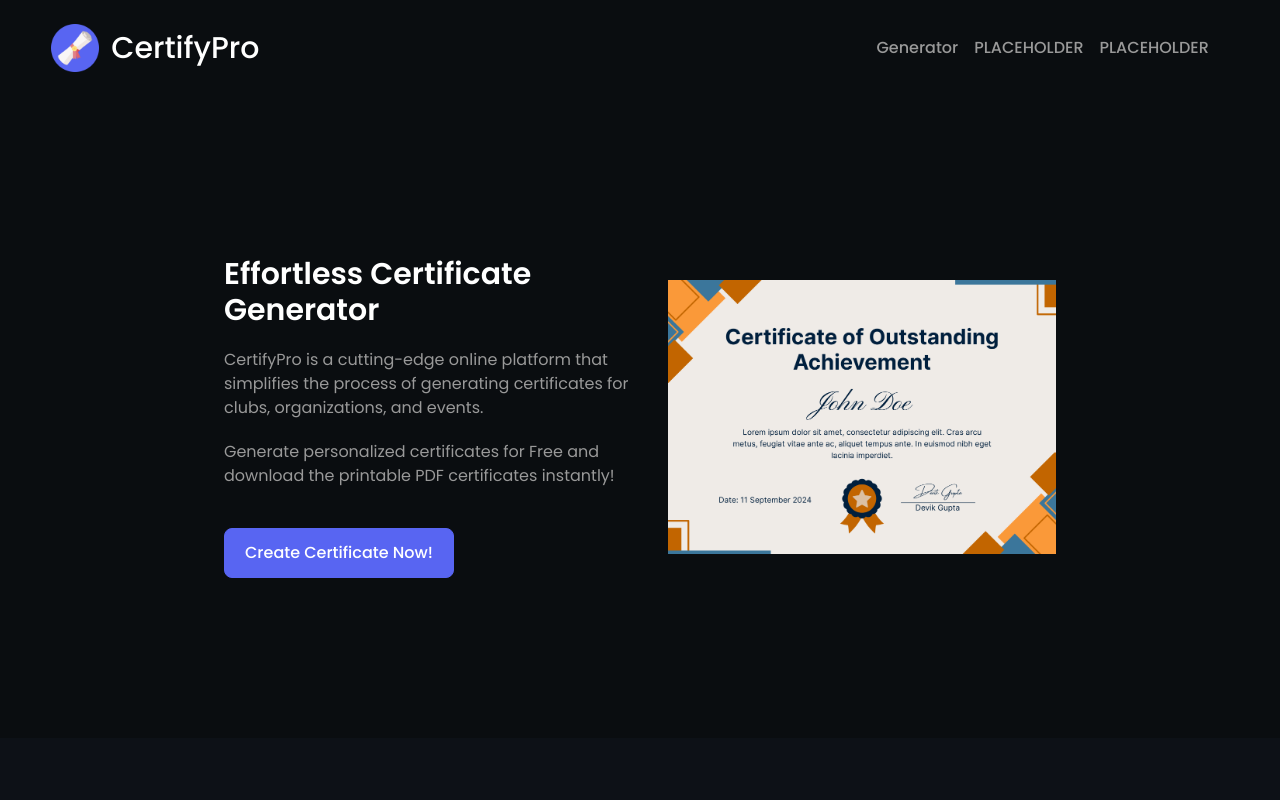
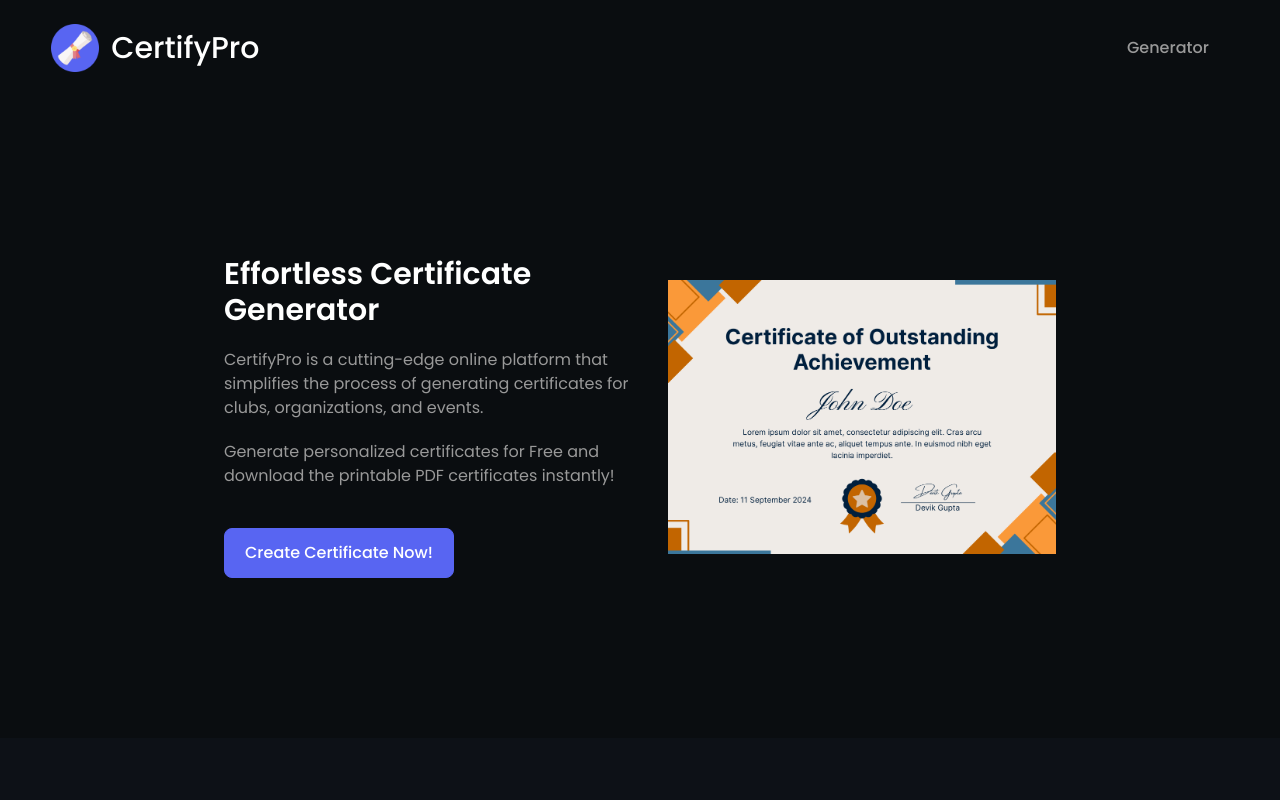
Before and after one commit to guptadevik2003/4th-Sem-Mini-Project, a React (Vite) app in the folder frontend/: page / in a window 1280 px wide. Shown: the top 800 px of the page. Built offline with nearby package versions, Linux system fonts and the light colour scheme.

Commit message:
Update Navbar.jsx

```diff
--- a/frontend/src/components/Navbar.jsx
+++ b/frontend/src/components/Navbar.jsx
@@ -25,12 +25,6 @@
             <li>
               <button onClick={() => { showHideNavbar(); navigate('/generator'); }} className='text-[#999] hover:text-[#ddd]'>Generator</button>
             </li>
-            <li>
-              <button onClick={() => { showHideNavbar(); navigate('/'); }} className='text-[#999] hover:text-[#ddd]'>PLACEHOLDER</button>
-            </li>
-            <li>
-              <button onClick={() => { showHideNavbar(); navigate('/'); }} className='text-[#999] hover:text-[#ddd]'>PLACEHOLDER</button>
-            </li>
 
           </ul>
         </div>
```
